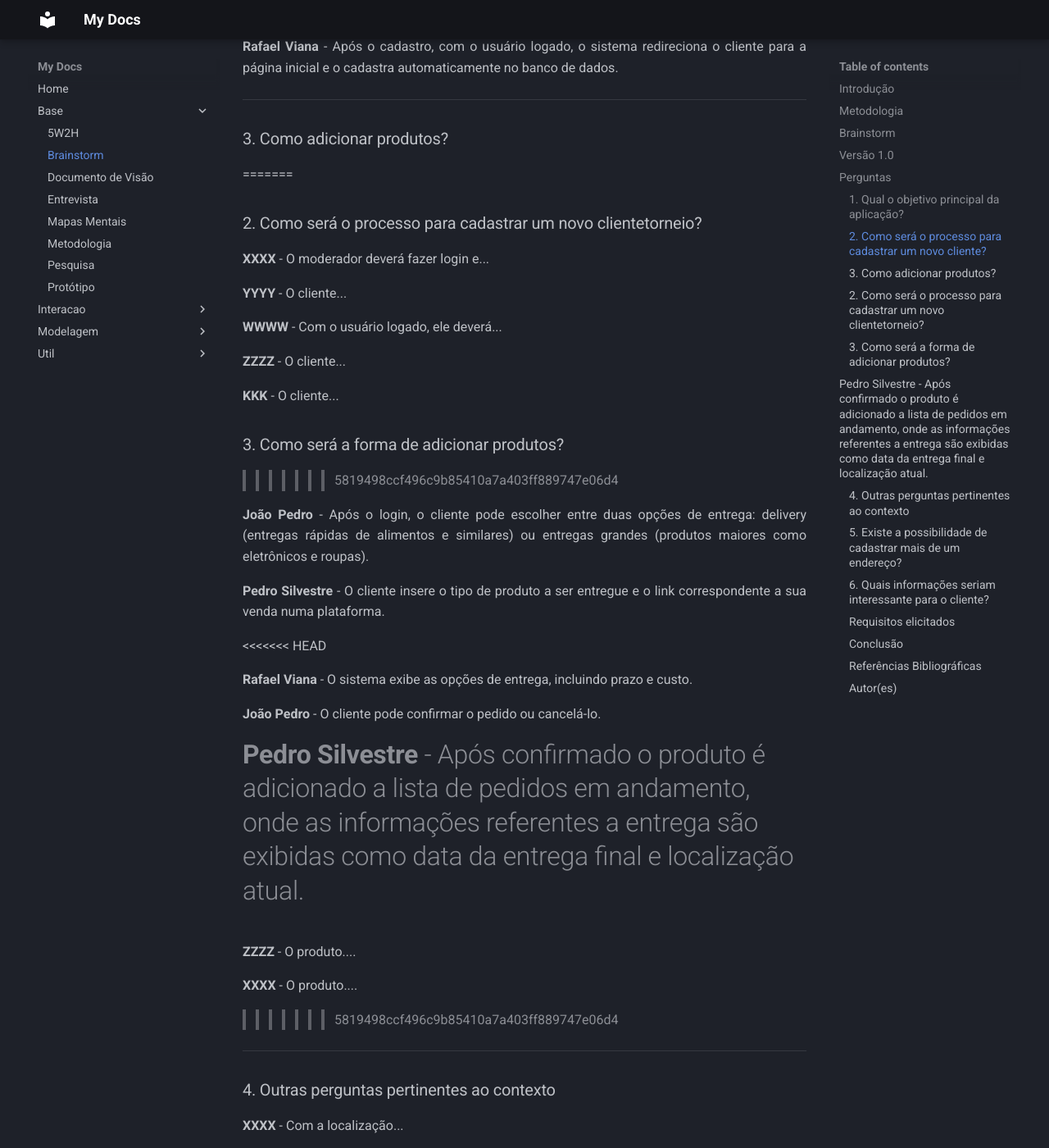
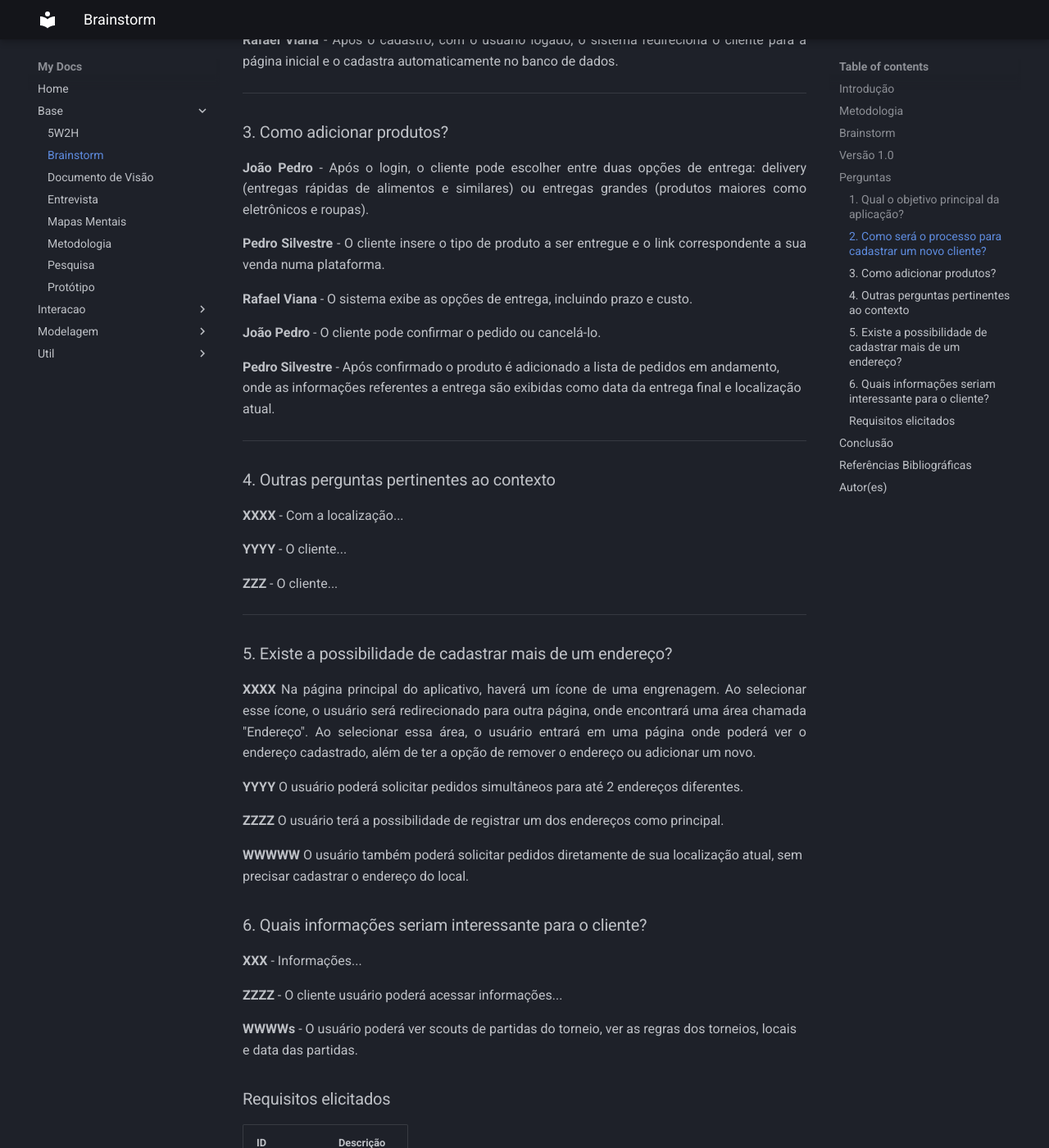
Before and after one commit to Projetos-de-Extensao/PBE_25.1_8001_VI, an MkDocs documentation site: the page built from docs/base/Brainstorm.md, in a window 1280 px wide and 1400 px high, scrolled down 1412 px. Shown: the whole window at 82% size. Built offline with MkDocs 1.6.1 and Material for MkDocs 9.7.7, drawn with Linux system fonts in a browser that asks for light colours; some of the changed text lies outside the part shown.

Commit message:
2 3 branstorm

```diff
--- a/docs/base/Brainstorm.md
+++ b/docs/base/Brainstorm.md
@@ -36,7 +36,6 @@ A equipe se reuniu para debater ideias gerais sobre o projeto via aula presencia
 </p>
 
 ---
-<<<<<<< HEAD
 
 ### 2. Como será o processo para cadastrar um novo cliente?
 
@@ -53,25 +52,6 @@ A equipe se reuniu para debater ideias gerais sobre o projeto via aula presencia
 
 ### 3. Como adicionar produtos?
 
-=======
-### 2. Como será o processo para cadastrar um novo clientetorneio?
-
-<p align = "justify"></p>
-<b>XXXX</b> - O moderador deverá fazer login e...
-
-<b>YYYY</b> - O cliente...
-
-<b>WWWW</b> - Com o usuário logado, ele deverá...
-
-<b>ZZZZ</b> - O cliente...
-
-<b>KKK</b> - O cliente...
-
-
-
-### 3. Como será a forma de adicionar produtos?
-
->>>>>>> 5819498ccf496c9b85410a7a403ff889747e06d4
 <p align = "justify">
 <b>João Pedro</b> - Após o login, o cliente pode escolher entre duas opções de entrega: delivery (entregas rápidas de alimentos e similares) ou entregas grandes (produtos maiores como eletrônicos e roupas).
 </p>
@@ -79,19 +59,12 @@ A equipe se reuniu para debater ideias gerais sobre o projeto via aula presencia
 <p align = "justify">
 <b>Pedro Silvestre</b> - O cliente insere o tipo de produto a ser entregue e o link correspondente a sua venda numa plataforma.
 </p>
-<<<<<<< HEAD
 
 <b>Rafael Viana</b> - O sistema exibe as opções de entrega, incluindo prazo e custo.
 
 <b>João Pedro</b> - O cliente pode confirmar o pedido ou cancelá-lo.
 
 <b>Pedro Silvestre</b> - Após confirmado o produto é adicionado a lista de pedidos em andamento, onde as informações referentes a entrega são exibidas como data da entrega final e  localização atual.
-=======
-
-<b>ZZZZ</b> - O produto....
-
-<b>XXXX</b> - O produto....
->>>>>>> 5819498ccf496c9b85410a7a403ff889747e06d4
 
 
 ---
```
